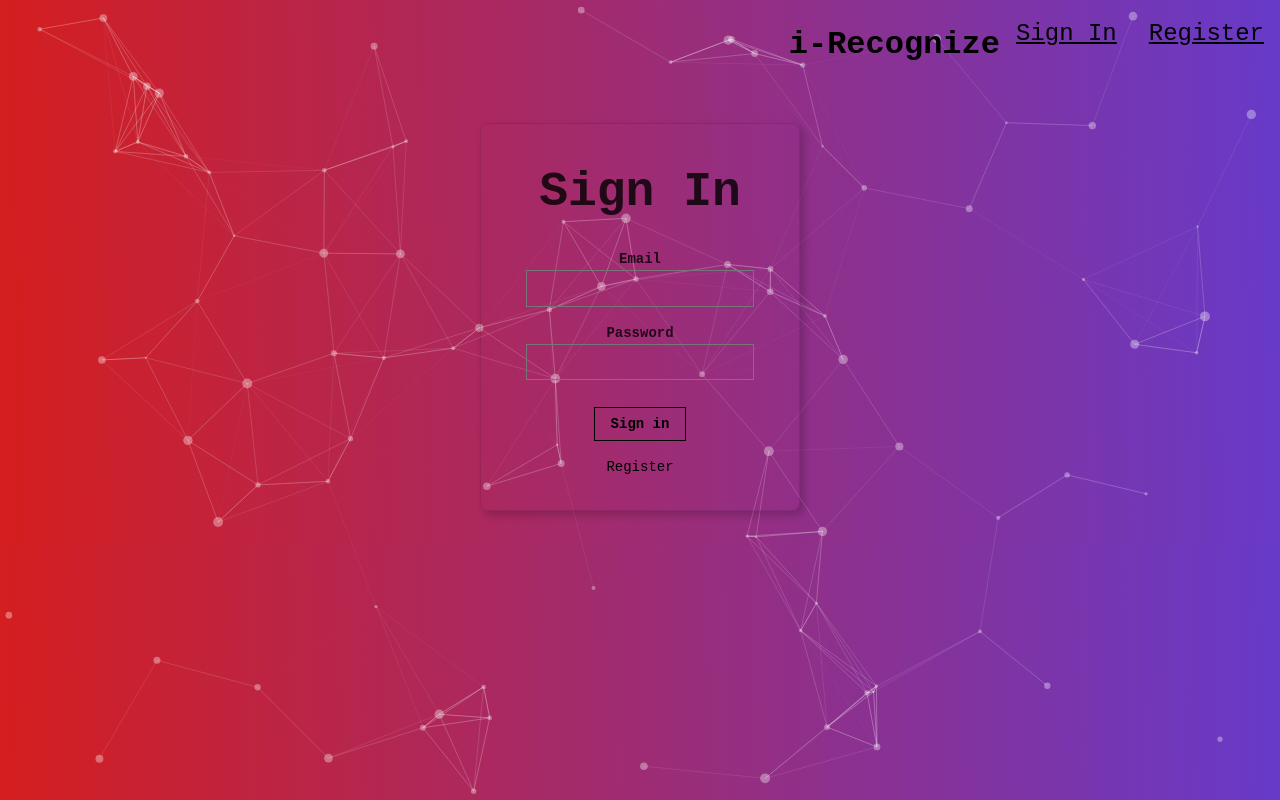
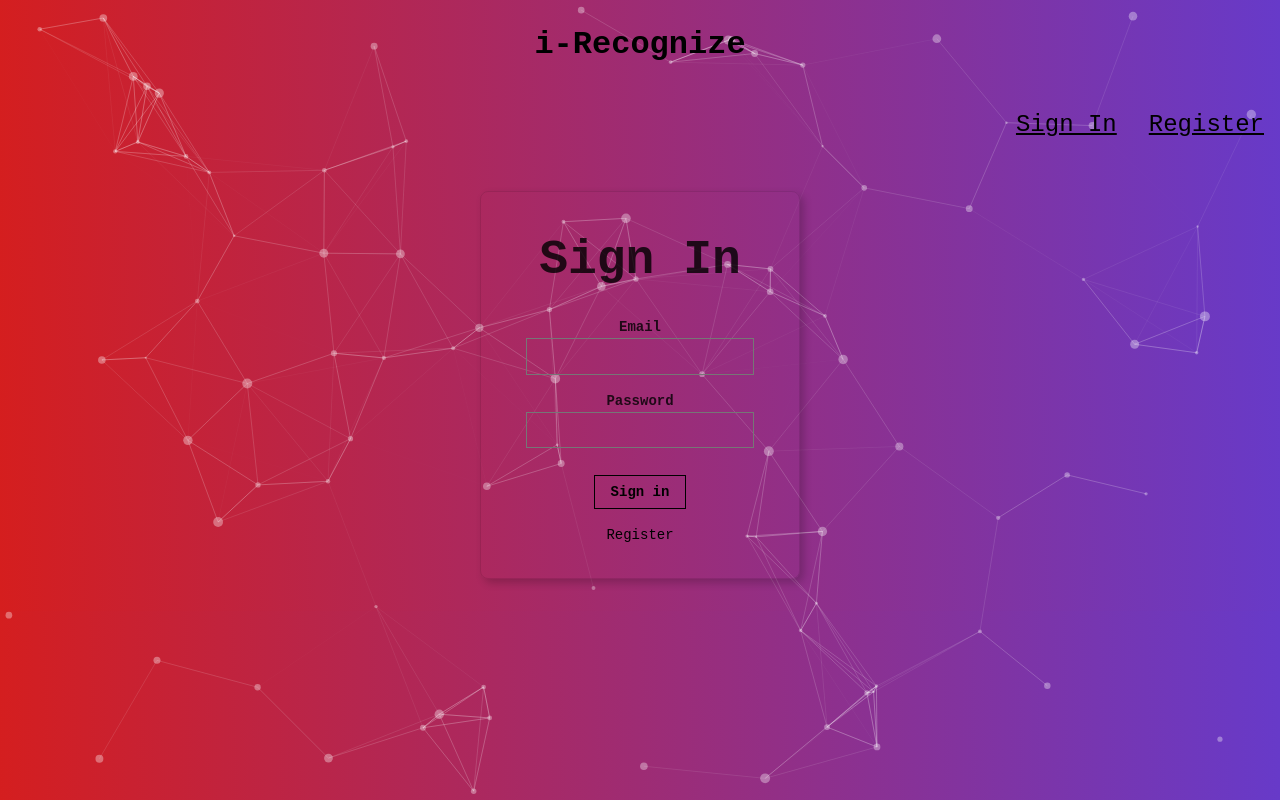
Before and after one commit to arx0x0/i-Recognize, a React (Create React App) app: page / in a window 1280 px wide. Built offline with nearby package versions, Linux system fonts and the light colour scheme.

Commit message:
done for good

```diff
--- a/src/components/Navigation/Navigation.js
+++ b/src/components/Navigation/Navigation.js
@@ -10,10 +10,12 @@ const Navigation = ({ onRouteChange, isSignedIn }) => {
       );
     } else { //For when the user wants to sign in or register, the onRouteChange is called
       return (
-        <nav style={{display: 'flex', justifyContent: 'flex-end'}}>
-         <div style={{justifyContent: 'flex-start'}}><h1 className>i-Recognize</h1></div>
+        <nav>
+          <div><h1 className>i-Recognize</h1></div>
+        <div style={{display: 'flex', justifyContent: 'flex-end'}}>
           <p onClick={() => onRouteChange('signin')} className='f3 link dim black underline pa3 pointer'>Sign In</p>
           <p onClick={() => onRouteChange('register')} className='f3 link dim black underline pa3 pointer'>Register</p>
+        </div>
         </nav>
 
       );
```
